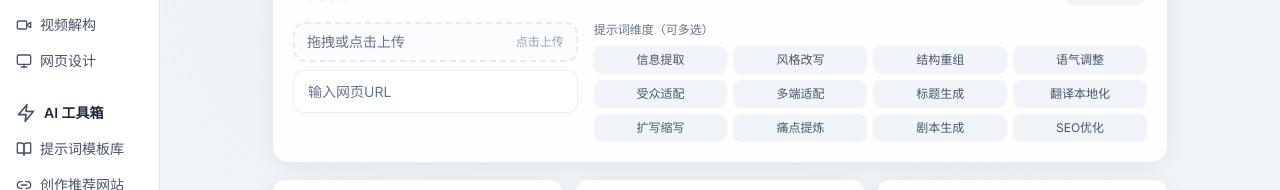
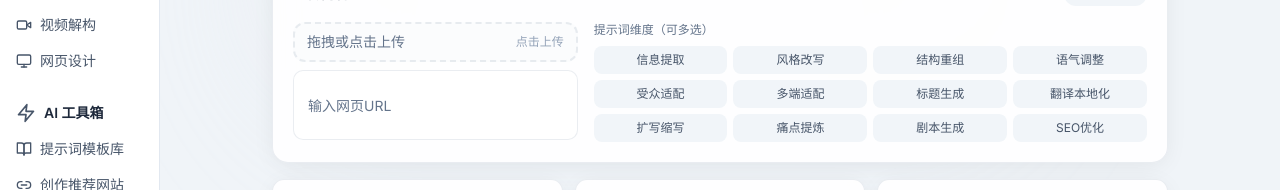
Before and after one commit to oxygen02/promptbox, a Next.js app: page / in a window 1280 px wide. Shown: the part 181-371 px from the top of the page. Built offline with nearby package versions, Linux system fonts and the light colour scheme.

Commit message:
fix: Adjust upload and URL box heights to match dimensions section

```diff
--- a/src/app/page.tsx
+++ b/src/app/page.tsx
@@ -460,7 +460,7 @@ ${promptContent}
                 <span className="text-sm text-slate-500">{pastedContent || t.dragOrClick}</span>
                 <span className="text-xs text-slate-400">点击上传</span>
               </div>
-              <input type="text" placeholder="输入网页URL" value={uploadUrl} onChange={(e) => setUploadUrl(e.target.value)} className="input-field w-full py-2 text-sm mt-2" />
+              <input type="text" placeholder="输入网页URL" value={uploadUrl} onChange={(e) => setUploadUrl(e.target.value)} className="input-field w-full py-3 text-sm mt-2 min-h-[70px]" />
 
               <input
                 type="file"
```
